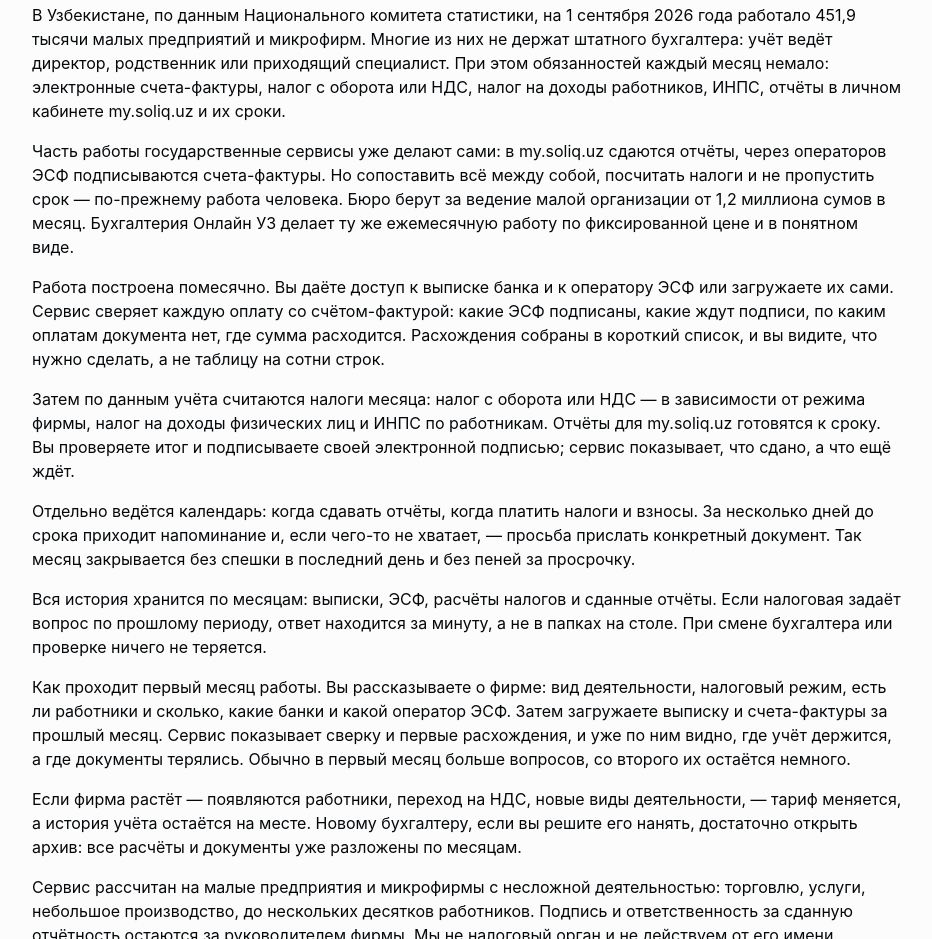
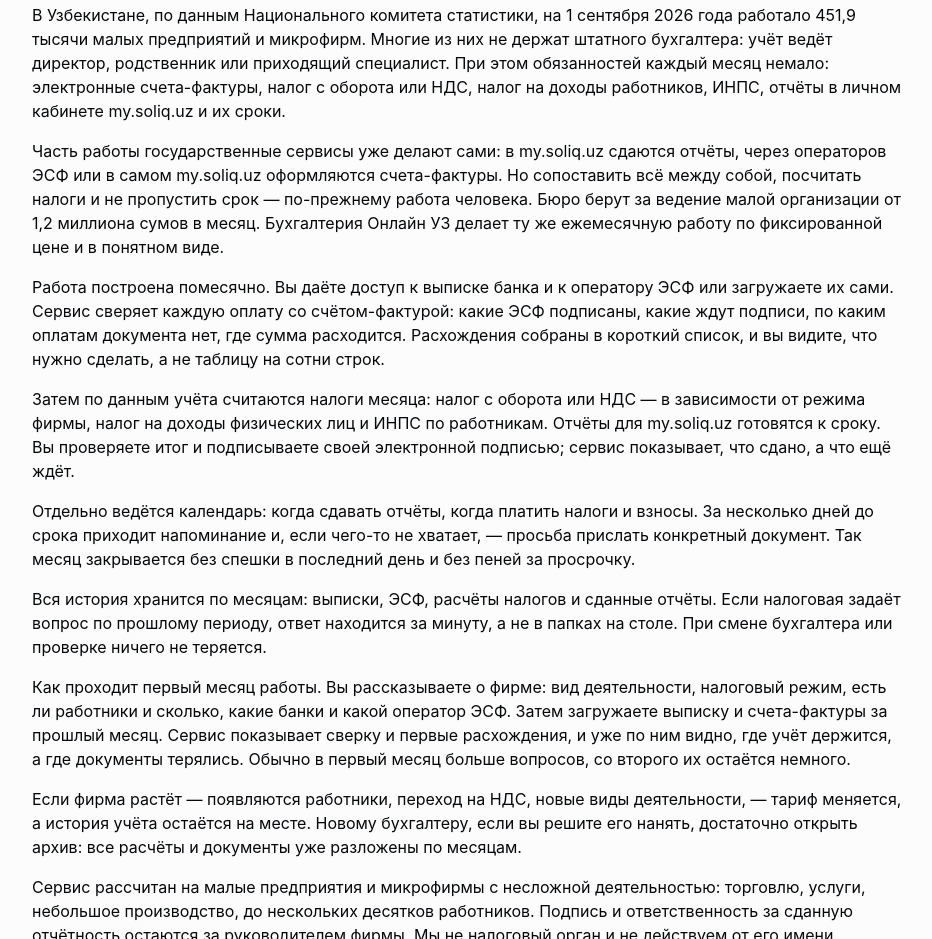
Before and after one commit to super-romeo/buhuz-dokuwell, a plain HTML site: page index.html in a window 1280 px wide. Shown: the part 2104-3043 px from the top of the page, without its empty margins (172-1104 px from the left). Drawn offline with Linux system fonts and the light colour scheme.

Commit message:
Утверждения о правилах и числа сверены с первоисточниками (П-84): неподтверждённое снято или исправлено
Co-Authored-By: Claude Opus 5.5 <noreply@anthropic.com>

```diff
--- a/index.html
+++ b/index.html
@@ -96,7 +96,7 @@
   <section id="opis">
     <h2>Как это работает</h2>
     <p>В Узбекистане, по данным Национального комитета статистики, на 1 сентября 2026 года работало 451,9 тысячи малых предприятий и микрофирм. Многие из них не держат штатного бухгалтера: учёт ведёт директор, родственник или приходящий специалист. При этом обязанностей каждый месяц немало: электронные счета-фактуры, налог с оборота или НДС, налог на доходы работников, ИНПС, отчёты в личном кабинете my.soliq.uz и их сроки.</p>
-    <p>Часть работы государственные сервисы уже делают сами: в my.soliq.uz сдаются отчёты, через операторов ЭСФ подписываются счета-фактуры. Но сопоставить всё между собой, посчитать налоги и не пропустить срок — по-прежнему работа человека. Бюро берут за ведение малой организации от 1,2 миллиона сумов в месяц. Бухгалтерия Онлайн УЗ делает ту же ежемесячную работу по фиксированной цене и в понятном виде.</p>
+    <p>Часть работы государственные сервисы уже делают сами: в my.soliq.uz сдаются отчёты, через операторов ЭСФ или в самом my.soliq.uz оформляются счета-фактуры. Но сопоставить всё между собой, посчитать налоги и не пропустить срок — по-прежнему работа человека. Бюро берут за ведение малой организации от 1,2 миллиона сумов в месяц. Бухгалтерия Онлайн УЗ делает ту же ежемесячную работу по фиксированной цене и в понятном виде.</p>
     <p>Работа построена помесячно. Вы даёте доступ к выписке банка и к оператору ЭСФ или загружаете их сами. Сервис сверяет каждую оплату со счётом-фактурой: какие ЭСФ подписаны, какие ждут подписи, по каким оплатам документа нет, где сумма расходится. Расхождения собраны в короткий список, и вы видите, что нужно сделать, а не таблицу на сотни строк.</p>
     <p>Затем по данным учёта считаются налоги месяца: налог с оборота или НДС — в зависимости от режима фирмы, налог на доходы физических лиц и ИНПС по работникам. Отчёты для my.soliq.uz готовятся к сроку. Вы проверяете итог и подписываете своей электронной подписью; сервис показывает, что сдано, а что ещё ждёт.</p>
     <p>Отдельно ведётся календарь: когда сдавать отчёты, когда платить налоги и взносы. За несколько дней до срока приходит напоминание и, если чего-то не хватает, — просьба прислать конкретный документ. Так месяц закрывается без спешки в последний день и без пеней за просрочку.</p>
```
